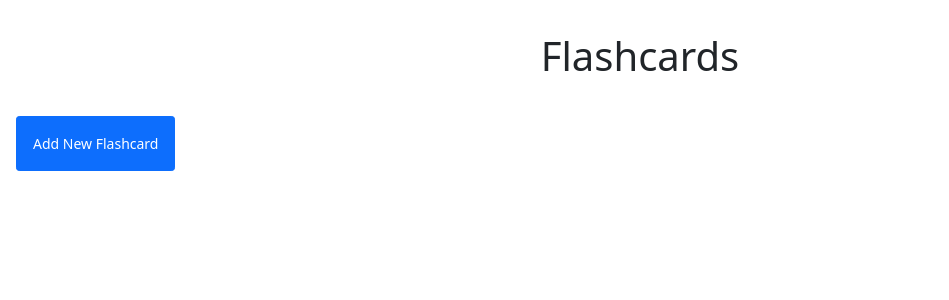
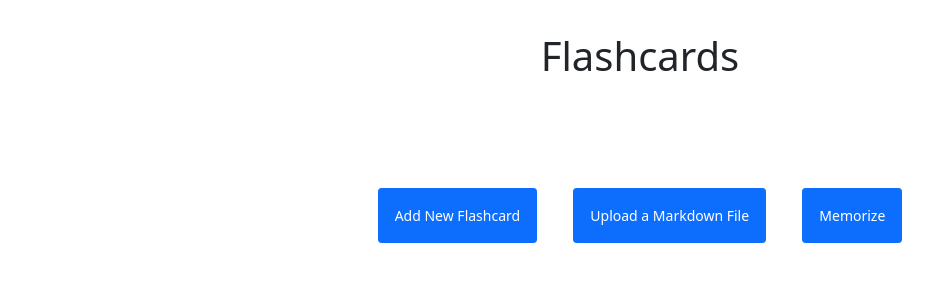
Before and after one commit to shohinsan/sjsu_cmpe_131, a Flask app: page /flashcards in a window 1280 px wide. Shown: the part 74-374 px from the top of the page, without its empty margins (0-949 px from the left). Run offline with Flask 2, Linux system fonts and the light colour scheme; a user stored in the database is signed in; data comes from the database, SQL or seed files in the repository; both versions use the stored data as it was before the commit; data that the repository does not hold is empty; some libraries are stand-ins or nearby versions.

Commit message:
small update 4

```diff
--- a/alpha/projectdir/routes.py
+++ b/alpha/projectdir/routes.py
@@ -9,7 +9,7 @@ from werkzeug.utils import send_file, secure_filename
 from projectdir import app, database, bcrypt, mail
 from projectdir.forms import RegistrationForm, LoginForm, ResetRequestForm, ResetPasswordForm, AccountUpdateForm, \
     NewFlashCard, NoteForm, ShareForm
-from projectdir.models import User, Note, Flashcard, Events
+from projectdir.models import User, Note, Flashcard, Events, TimerDetails
 
 ALLOWED_EXTENSIONS = {'md'}
 uploads_dir = os.path.join(app.instance_path, 'uploads')
@@ -127,6 +127,7 @@ def registration():
 
 # Login/ Signup Features Ends
 
+# Flashcards start
 
 @app.route('/flashcards')
 @login_required
@@ -137,27 +138,92 @@ def flashcards():
     user = User.query.filter_by(username=current_user.username).first()
     flashcards = Flashcard.query.filter_by(user_id=user.id).all()
 
-    return render_template('flashcards.html', flashcards=flashcards, title='Flashcards')
+    return render_template('flashcardz/flashcards.html', flashcards=flashcards, title='Flashcards')
+
+
+@app.route('/memorize')
+@login_required
+def memorize():
+    return render_template('flashcardz/memorize.html', flashcards=flashcards, title="Memorize")
 
 
 @app.route("/flashcards/<int:flashcard_id>", methods=['POST', 'GET'])
 @login_required
 def show_flashcard(flashcard_id):
     flashcard = User.query.get_or_404(flashcard_id)
-    return render_template('flashcard.html', flashcard=flashcard, title=flashcard.file)
+    return render_template('flashcardz/flashcard.html', flashcard=flashcard, title=flashcard.file)
 
 
-@app.route("/flashcards/add", methods=['POST', 'GET'])
+@app.route('/flashcards/add', methods=['GET', 'POST'])
+@login_required
+# A function to add flashcards to database
+def create_flashcard():
+    form = NewFlashCard()
+    if form.validate_on_submit():
+        flashcard = Flashcard(front=form.front.data, back=form.back.data, user_id=current_user.id)
+        database.session.add(flashcard)
+        database.session.commit()
+        flash(f'Successfully added new Flashcard!', 'success')
+        return redirect('/flashcards')
+    return render_template('flashcardz/createFlashcard.html', form=form, title='Create Flashcard')
+
+
+@app.route("/flashcards/<int:card_id>/delete", methods=['GET', 'POST'])
+@login_required
+def delete_card(card_id):
+    # A function to delete notes from database
+    card = Flashcard.query.get_or_404(card_id)
+    if card.author != current_user:
+        os.abort(403)
+    database.session.delete(note)
+    database.session.commit()
+    flash(f'Your card has been deleted successfully!', 'success')
+    return redirect(url_for('/flashcardz/flashcards'))
+
+
+@app.route("/flashcards/addfile", methods=['POST', 'GET'])
 @login_required
 def add_flashcard():
-    form = NewFlashCard()
-    if form.validate_on_submit():
-        flashcard = Flashcard(file=form.file.data, user_id=current_user.id)
-        database.session.add(flashcard)
-        database.session.commit()
-        flash(f'Successfully added new markdown file to flashcard!', 'success')
-        return redirect(url_for('flashcards'))
-    return render_template('createFlashcard.html', form=form, title='Add Flashcard')
+    # form = NewFlashCard()
+    # if form.validate_on_submit():
+    #     flashcard = Flashcard(file=form.file.data, user_id=current_user.id)
+    #     database.session.add(flashcard)
+    #     database.session.commit()
+    #     flash(f'Successfully added new markdown file to flashcard!', 'success')
+    #     return redirect(url_for('flashcards'))
+    # return render_template('createFlashcard.html', title='Add Flashcard')
+    if request.method == 'POST':
+        if 'file' not in request.files:
+            flash('No file part')
+            return redirect(request.url)
+        file = request.files['file']
+        if file.filename == '':
+            flash('No selected file')
+            return redirect(request.url)
+        if file and allowed(file.filename):
+            filename = secure_filename(file.filename)
+            file.save(os.path.join(uploads_dir, filename))
+            f = open(os.path.join(uploads_dir, filename), 'r')
+            flashcardback = ''
+            # Only adds front if there is a header in the md file; accepts the format
+            '''
+            # Title
+            Content below the title
+            '''
+            for x in f:
+                if x[0] == '#':
+                    flashcardfront = x[1:len(x) - 1]
+                else:
+                    flashcardback += x
+            flashcard = Flashcard(front=flashcardfront, back=flashcardback, user_id=current_user.id)
+            database.session.add(flashcard)
+            database.session.commit()
+            flash('Succesfully added flashcard to database')
+            return redirect(url_for('flashcards'))
+    return render_template('flashcardz/createmdflashcard.html', title='Markdown to Flashcard')
+
+
+# Flashcard End
 
 
 @app.route('/notes')
@@ -221,6 +287,7 @@ def upload_note():
             filename = secure_filename(file.filename)
             file.save(os.path.join(uploads_dir, filename))
             f = open(os.path.join(uploads_dir, filename), 'r')
+            notetitle = filename
             notecontent = ''
             # Only adds title if there is a header in the md file
             for x in f:
@@ -341,39 +408,20 @@ def study():
 @app.route('/completed-studying')
 @login_required
 def study_completed():
+    user = User.query.filter_by(username=current_user.username).first()
+    timeblock = TimerDetails(time=session['study_counter'] * session['study'], user_id=current_user.id)
+    database.session.add(timeblock)
+    database.session.commit()
+    blocks = TimerDetails.query.filter_by(user_id=user.id).all()
     return render_template("timing/study_completed.html", study_counter=session["study_counter"],
                            study=session["study"])
 
 
-# @app.route('/countdown')
-# def count():
-#     print(datetime.now())
-#     session['starttime'] = datetime.now()
-#     return render_template('timeractual.html', Timer=25)
-
-
-#
-#
-# # database for some reason doesn't exit
-# @app.route('/break')
-# def shortbreak():
-#     print(datetime.now())
-#     session['endtime'] = datetime.now()
-#     timespent = session['endtime'] - session['starttime']
-#     timer = TimerDetails(id=datetime.now().day, time=timespent.total_seconds() // 60)
-#     # database.session.add(timer)
-#     # database.session.commit()
-#     return render_template('break.html', Break=5)
-#
-#
-# def longbreak():
-#     print(datetime.now())
-#     session['endtime'] = datetime.now()
-#     timespent = session['endtime'] - session['starttime']
-#     timer = TimerDetails(id=datetime.now().day, time=timespent.total_seconds() // 60)
-#     # database.session.add(timer)
-#     # database.session.commit()
-#     return render_template('break.html', Break=15)
+'''
+timeblock = TimerDetails(time=session['study_counter']*session['study'], user_id=current_user.id)
+database.session.add(timeblock)
+database.session.commit()
+'''
 
 
 # Forgot Password Feature Starts
--- a/alpha/projectdir/templates/flashcards.html
+++ /dev/null
@@ -1,15 +0,0 @@
-{% extends "layouts.html" %}
-{% block content %}
-    <h1 align="center"> Flashcards </h1>
-    {% for flashcard in flashcards %}
-        <h2 href="">{{flashcard.file}}</h2>
-    {% endfor %}
-
-
-
-    </br>
-
-
-    <a class="btn btn-primary btn-sm mt-1 mb-1 m-3 p-3" href="http://127.0.0.1:5000/flashcards/add"> Add New Flashcard </a>
-
-{% endblock content %}
--- /dev/null
+++ b/alpha/projectdir/templates/flashcardz/flashcards.html
@@ -0,0 +1,32 @@
+{% extends "layouts.html" %}
+
+{% block content %}
+    <h1 align="center"> Flashcards </h1>
+
+    </br>
+    </br>
+
+    {% for flashcard in flashcards %}
+        <div class='wrapper' style='border: solid black 3px; width: 90%; position: relative; left: 5%; font-size: 25px; display: flex;'>
+            <div style='float: left; width: 50%; height: 100%;'>
+                <p>{{ flashcard.front }}</p>
+            </div>
+            <div style="float: right; width: 50%; height: 100%; border-left: solid black 3px; padding-left: 1%;">
+                <p>{{ flashcard.back }}</p>
+            </div>
+        </div>
+        </br>
+    {% endfor %}
+
+    </br>
+    </br>
+
+    <center>
+        <div>
+            <a class="btn btn-primary btn-sm mt-1 mb-1 m-3 p-3" href="{{ url_for('create_flashcard') }}"> Add New Flashcard </a>
+            <a class= 'btn btn-primary btn-sm mt-1 mb-1 m-3 p-3' href="{{ url_for('add_flashcard') }}"> Upload a Markdown File </a>
+            <a class = 'btn-primary btn btn-sm mt-1 mb-1 m-3 p-3' href=''> Memorize </a>
+        </div>
+    </center>
+
+{% endblock content %}
--- a/alpha/projectdir/templates/timing/calendar.html
+++ b/alpha/projectdir/templates/timing/calendar.html
@@ -39,6 +39,7 @@
     <h1 align="center"> Calendar </h1>
     <div class="container">
         <div id="calendar">
+
         </div>
     </div>
     {# -------------------------- #}
--- a/alpha/projectdir/templates/timing/rest.html
+++ b/alpha/projectdir/templates/timing/rest.html
@@ -21,7 +21,7 @@
             timerCounter = timerCounter - 1;
 
             timerElement.innerText = timerCounter + "s";
-            timerElement.innerText = Math.floor(timerCounter / 60) + ":" + (timerCounter % 60 ? timerCounter % 60 : '00') + "s";
+            timerElement.innerText = Math.floor(timerCounter / 60) + "m : " + (timerCounter % 60 ? timerCounter % 60 : '00') + "s";
             progressBar.value = timerCounter;
         }, 1000);
 
--- a/alpha/projectdir/templates/timing/study.html
+++ b/alpha/projectdir/templates/timing/study.html
@@ -20,7 +20,7 @@
             timerCounter = timerCounter - 1;
 
             timerElement.innerText = timerCounter + "s";
-            timerElement.innerText = Math.floor(timerCounter / 60) + ":" + (timerCounter % 60 ? timerCounter % 60 : '00') + "s";
+            timerElement.innerText = Math.floor(timerCounter / 60) + "m : " + (timerCounter % 60 ? timerCounter % 60 : '00') + "s";
             progressBar.value = timerCounter;
         }, 1000);
     </script>
```
Also changed, not shown: alpha/projectdir/forms.py (+2 -8 lines), alpha/projectdir/models.py (+7 -5 lines), alpha/projectdir/templates/timing/study_completed.html (+8 -0 lines), alpha/projectdir/database/notetaking.db (deleted).
